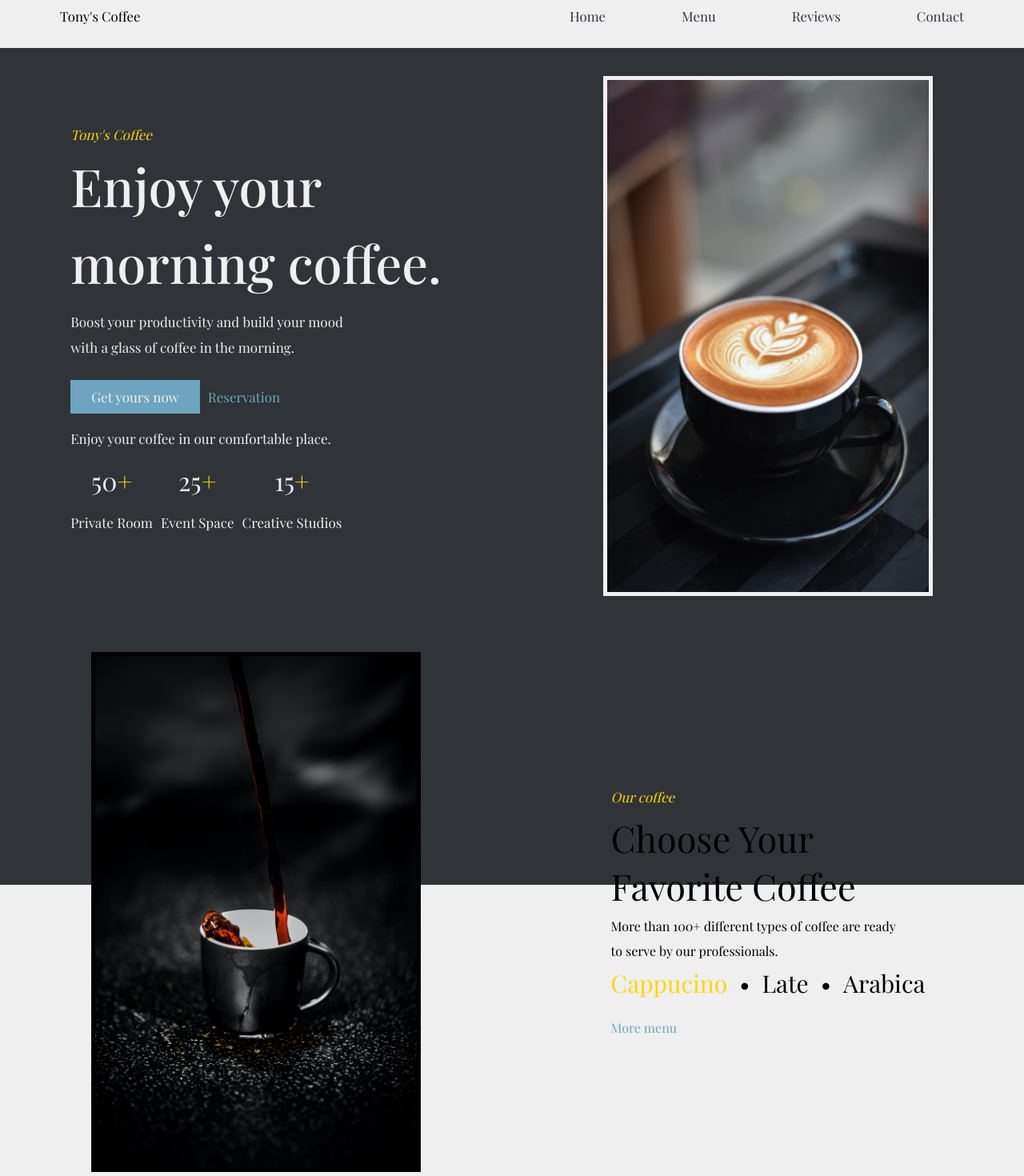
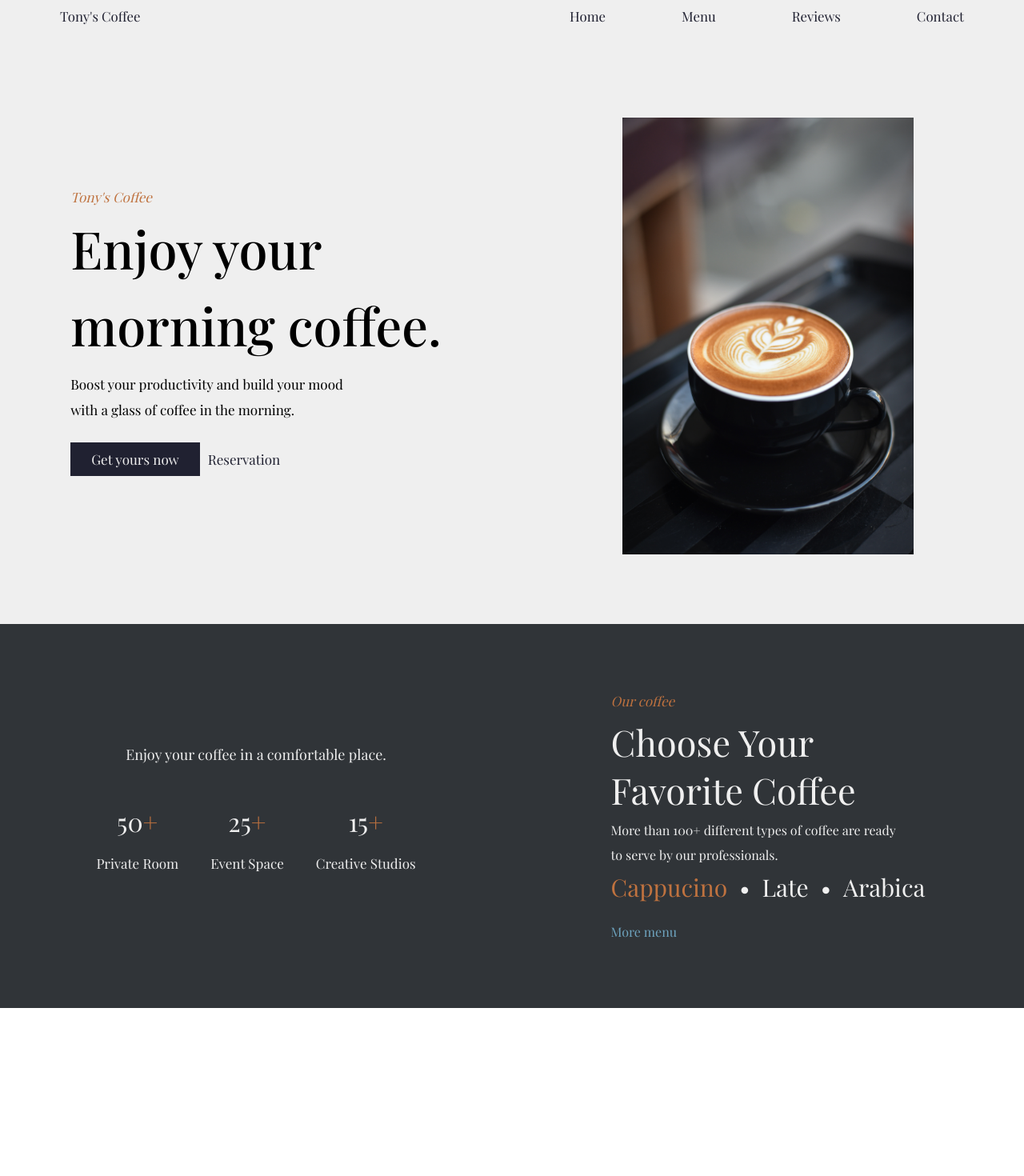
Before and after one commit to ingl3585/coffee-shop, a React (Create React App) app: page / in a window 1280 px wide. Shown: the part 20-1490 px from the top of the page at 80% size. After the commit the page ends 1280 px from the top, so only its background shows below. Built offline with nearby package versions, Linux system fonts and the light colour scheme.

Commit message:
updating homepage styling

```diff
--- a/src/components/Homepage/Homepage.js
+++ b/src/components/Homepage/Homepage.js
@@ -1,6 +1,5 @@
 import './homepage.css';
 import topImg from '../../img/capp.jpg';
-import midImg from '../../img/pour.jpg';
 
 const Homepage = () => {
 	return (
@@ -25,9 +24,12 @@ const Homepage = () => {
 							Reservation
 						</a>
 					</div>
-					<div>
-						<div className='destination-section'>
-							Enjoy your coffee in our comfortable place.
+				</div>
+			</div>
+			<div className='mid-section'>
+				<div className='mid-left'>
+					<div className='destination-title'>
+						Enjoy your coffee in a comfortable place.
 					</div>
 					<div className='destination-list'>
 						<div>
@@ -49,12 +51,6 @@ const Homepage = () => {
 							<div>Creative Studios</div>
 						</div>
 					</div>
-					</div>
-				</div>
-			</div>
-			<div className='mid-section'>
-				<div className='mid-left'>
-					<img className='mid-img' src={midImg} alt='coffee-assortment-img' />
 				</div>
 				<div className='mid-right'>
 					<div className='title golden-text'>Our coffee</div>
@@ -78,8 +74,7 @@ const Homepage = () => {
 					</a>
 				</div>
 			</div>
-			<div>
-				<div className='bottom-section'>
+			{/* <div className='bottom-section'>
 				<div className='image-collage'>Image 1 Image 2 Image 3 Image 4</div>
 				<div>
 					<div className='bottom-statement'>
@@ -97,8 +92,8 @@ const Homepage = () => {
 						<div>Our Review</div>
 						<div>Let Our Customer Talk About Us</div>
 						<div>
-								We are always proving the best to make our customer pleasant
-								with our services.
+							We are always proving the best to make our customer pleasant with
+							our services.
 						</div>
 						<div>Before</div>
 						<div>Next</div>
@@ -114,8 +109,8 @@ const Homepage = () => {
 					<div>
 						<div>Take Your Coffee Now</div>
 						<div>
-								Don't let your coffee cold. Let's go to Tony's Coffee and get
-								your coffee and boost your day now.
+							Don't let your coffee cold. Let's go to Tony's Coffee and get your
+							coffee and boost your day now.
 						</div>
 					</div>
 				</div>
@@ -124,8 +119,8 @@ const Homepage = () => {
 				<div>
 					<div>Logo</div>
 					<div>
-							Tony's Coffee is a cafe that serve many variants of coffee and
-							other dishes in a very comfortable place.
+						Tony's Coffee is a cafe that serve many variants of coffee and other
+						dishes in a very comfortable place.
 					</div>
 					<div>Location Img</div>
 					<div>Made Up Address</div>
@@ -152,8 +147,7 @@ const Homepage = () => {
 				</div>
 				<hr />
 				<div>Copyright 2022 Tony's Coffee. All right reserved.</div>
-				</div>
-			</div>
+			</div> */}
 		</div>
 	);
 };
--- a/src/components/Homepage/homepage.css
+++ b/src/components/Homepage/homepage.css
@@ -1,4 +1,4 @@
-.container {
+/* .container {
     background: linear-gradient(
         to bottom,
         #303438 0%,
@@ -6,10 +6,10 @@
         #EFEFEF 50%,
         #EFEFEF 100%
     ) ;
-}
+} */
 
 .top-section {
-    color: #EFEFEF;
+    background-color: #EFEFEF;
 }
 
 .top-img {
@@ -27,21 +27,40 @@
 
 .top-btn {
     border: none;
-    background-color: #6EA4BF;
+    background-color: #202131;
     color: #EFEFEF;
     padding: 10px 26px;
     font-size: 16px;
     cursor: pointer;
 }
 
+.top-btn:hover {
+    transition: 0.20s;
+    background-color: #BF723F;
+    color: #303438;
+}
+
+.top-statement-one, .top-statement-two {
+    font-weight: 500;
+}
+
 .top-link {
     margin: auto;
     text-decoration: none;
-    color: #6EA4BF;
+    color: #202131;
+}
+
+.top-link:hover {
+    transition: 0.20s;
+    color: #BF723F;
+}
+
+.destination-title, .destination-list, .mid-statement, .mid-desc-one, .mid-desc-two, .mid-coffee-section {
+    color: #EFEFEF;
 }
 
 .golden-text {
-    color: gold;
+    color: #BF723F;
 }
 
 .mid-img {
@@ -51,6 +70,11 @@
 .mid-link {
     text-decoration: none;
     color: #6EA4BF;
+}
+
+.mid-link:hover {
+    transition: 0.20s;
+    color: #BF723F;
 }
 
 /* Tablet/Desktop Sizing */
@@ -72,14 +96,6 @@
         gap: 10px;
     }
 
-    .destination-list {
-        display: flex;
-        justify-content: center;
-        align-items: center;
-        text-align: center;
-        gap: 10px;
-    }
-
     .top-right {
         grid-column: 2/3;
         grid-row: 1/2;
@@ -96,20 +112,8 @@
         font-size: 17px;
     }
 
-    .top-btn:hover {
-        transition: 0.20s;
-        background-color: gold;
-        color: #303438;
-    }
-
-    .top-link:hover {
-        transition: 0.20s;
-        color: gold;
-    }
-
     .top-statement-one, .top-statement-two {
         font-size: 65px;
-        font-weight: 500;
     }
 
     .top-desc-one {
@@ -124,8 +128,42 @@
         padding: 10px 0;
     }
 
+    .top-img {
+        display: block;
+        max-height: 75vh;
+        max-width: 30vw;
+        min-height: 70vh;
+        min-width: 25vw;
+        padding: 10px;
+    }
+
+    .mid-section {
+        background-color: #303438;
+        display: grid;
+        grid-template-columns: repeat(2, 1fr);
+        height: 60vh;
+    }
+
+    .mid-left {
+        grid-column: 1/2;
+        display: flex;
+        flex-direction: column;
+        justify-content: center;
+        align-items: center;
+        gap: 30px;
+    }
+
+    .destination-title {
+        font-size: 18px;
+    }
+
     .destination-list {
-        padding-top: 10px 0;
+        grid-row: 2/3;
+        display: flex;
+        justify-content: flex-start;
+        align-items: center;
+        text-align: center;
+        gap: 40px;
     }
 
     .destination-list div {
@@ -136,29 +174,8 @@
         font-size: 32px;
     }
 
-    .top-img {
-        display: block;
-        height: 650px;
-        width: 412.5px;
-        border: 5px solid #EFEFEF;
-    }
-
-    .mid-section {
-        display: grid;
-        grid-template-columns: repeat(2, 1fr);
-        height: 90vh;
-    }
-
-    .mid-left {
-        grid-column: 1/2;
-        display: flex;
-        align-items: center;
-        justify-content: center;
-    }
-
     .mid-right {
         grid-column: 2/3;
-        grid-row: 1/2;
         display: flex;
         flex-direction: column;
         align-items: flex-start;
@@ -172,7 +189,6 @@
     }
 
     .mid-coffee-section {
-        width: 100%;
         display: flex;
         justify-content: flex-start;
         gap: 15px;
@@ -183,15 +199,4 @@
         padding-top: 15px;
         font-size: 16px;
     }
-
-    .mid-link:hover {
-        color: #BA2C00;
-    }
-
-    .mid-img {
-        display: block;
-        height: 650px;
-        width: 412.5px;
-        border: 5px solid black;
-    }
 }
--- a/src/components/Navbar/navbar.css
+++ b/src/components/Navbar/navbar.css
@@ -9,7 +9,7 @@ section {
 
 .logo a {
     text-decoration: none;
-    color: black;
+    color: #202131;
 }
 
 nav.navigation {
@@ -17,7 +17,7 @@ nav.navigation {
 }
 
 nav.navigation a:hover, .logo a:hover {
-    color: #6EA4BF;
+    color: #BF723F;
     transition: 0.20s;
 }
 
@@ -36,7 +36,7 @@ nav.navigation.active {
 
 nav.navigation.active a {
     padding: 20px;
-    color: black;
+    color: #202131;
     font-weight: 500;
     text-decoration: none;
 }
@@ -65,7 +65,7 @@ img.show {
     nav.navigation a {
         font-size: 1.05rem;
         padding: 0 47.5px;
-        color: #303438;
+        color: #202131;
         text-decoration: none;
     }
     div.toggleBox {
```
Also changed, not shown: src/img/destination-img.jpg (added), src/img/pour.jpg (deleted). Lines whose indentation alone changed are shown as unchanged.
